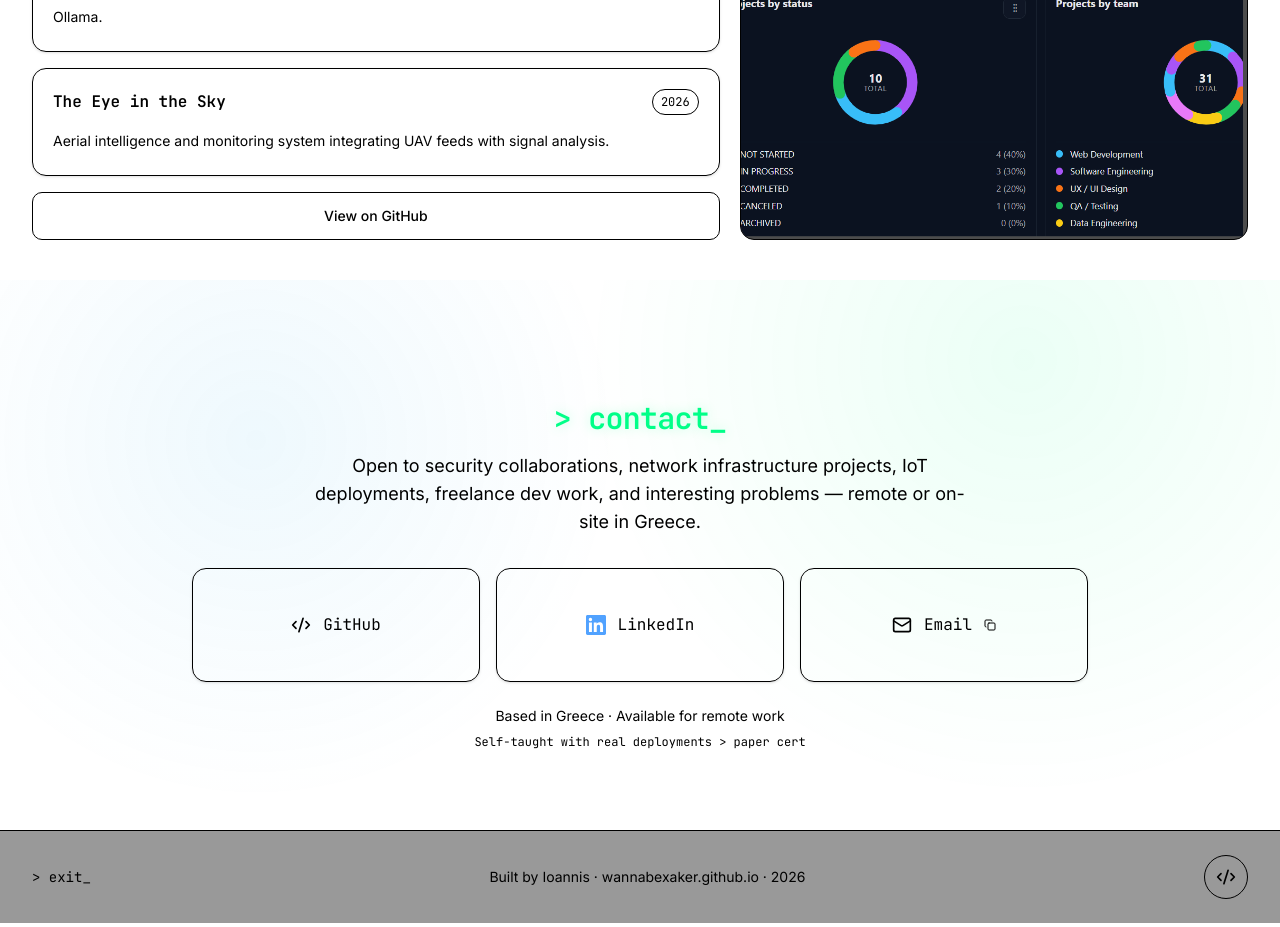
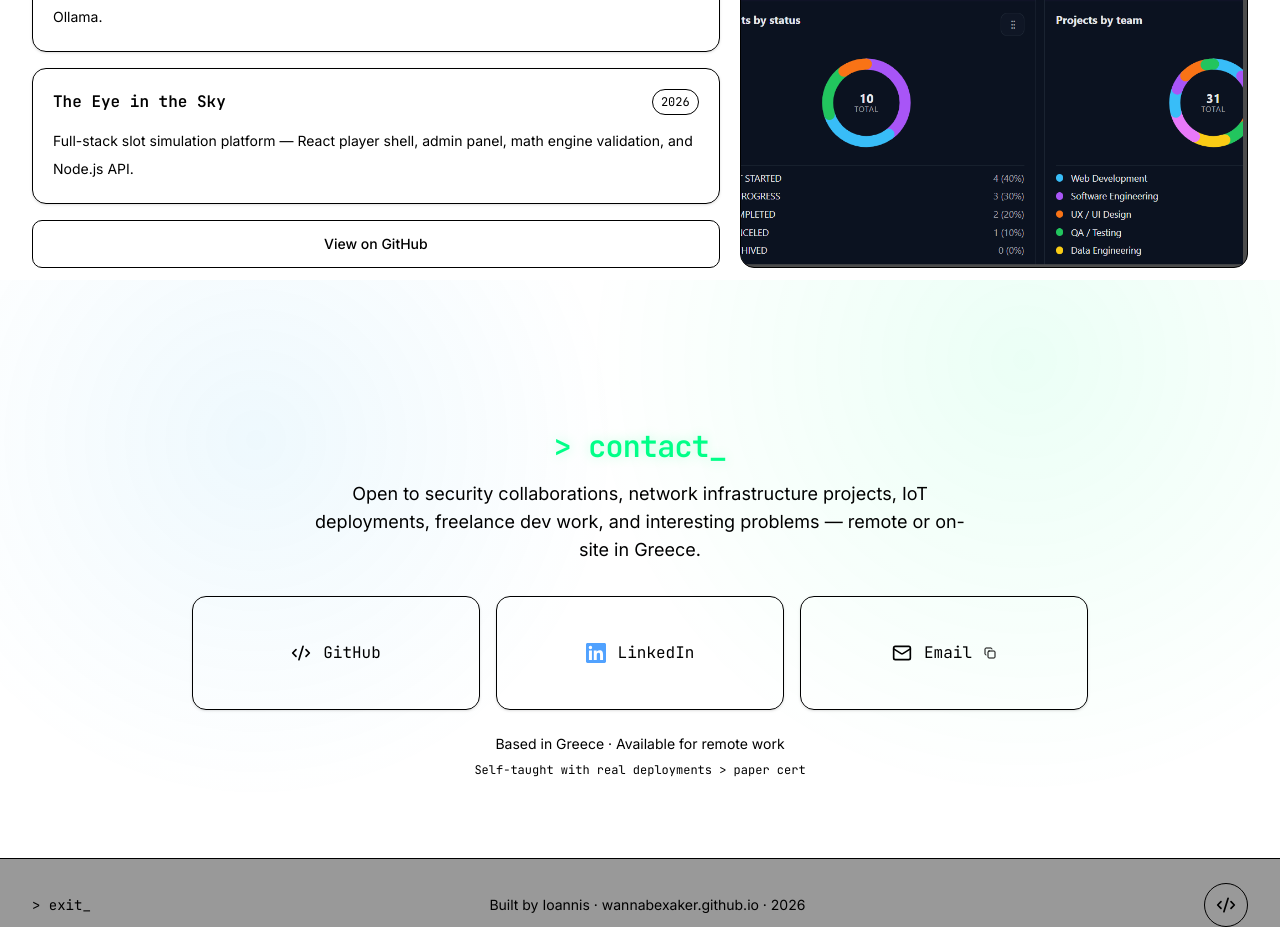
Before and after one commit to wannabexaker/wannabexaker.github.io, a Next.js app: page / in a window 1280 px wide. Shown: the part 4520-5447 px from the top of the page. Built offline with nearby package versions, Linux system fonts and the light colour scheme; no server answers.

Commit message:
fix proj desc

```diff
--- a/src/components/projects.tsx
+++ b/src/components/projects.tsx
@@ -57,7 +57,7 @@ const fallbackProjects: Project[] = [
   {
     id: 4,
     title: "The Eye in the Sky",
-    description: "Aerial intelligence and monitoring system integrating UAV feeds with signal analysis.",
+    description: "Full-stack slot simulation platform — React player shell, admin panel, math engine validation, and Node.js API.",
     url: "https://github.com/wannabexaker/The_Eye_in_the_Sky",
     year: "2026",
     image: "/screenshots/The_Eye_in_the_Sky.png",
```
